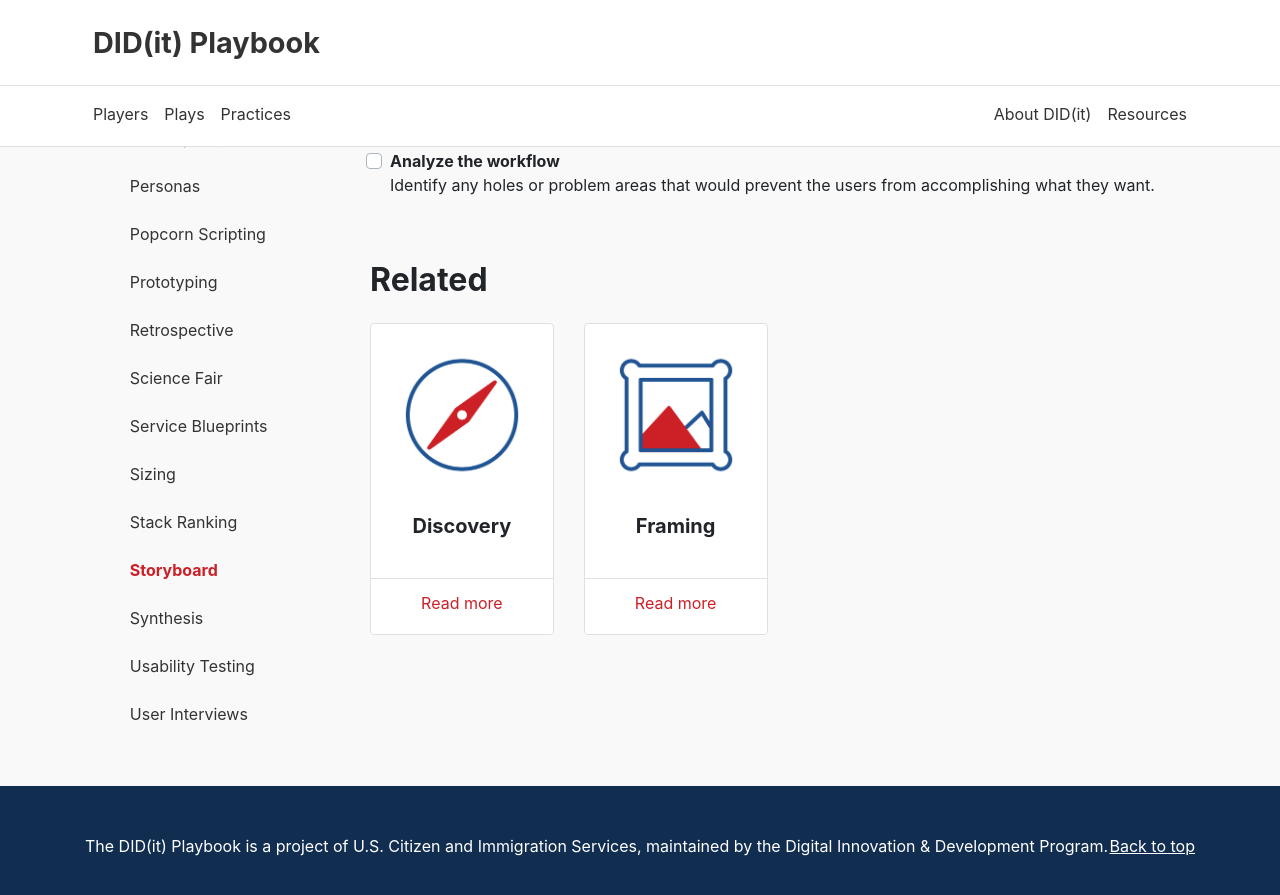
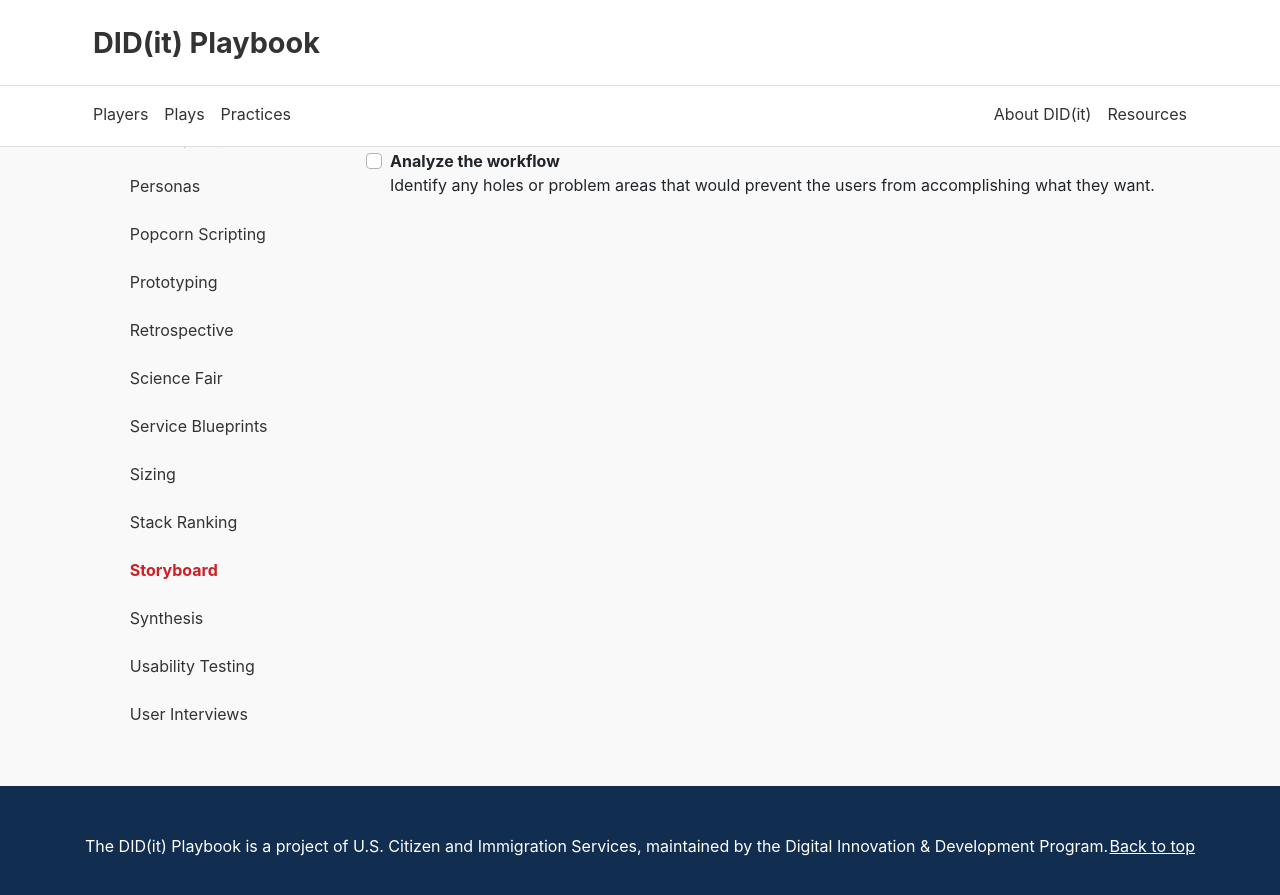
Before and after one commit to KnightPointSystems/kps_playbook, a Jekyll site: the page built from v2/practices/storyboard.md, in a window 1280 px wide and 900 px high, scrolled down 805 px. Shown: the top 895 px of the window. Built offline with Jekyll 4.4.1, drawn with Linux system fonts in a browser that asks for light colours; nearby versions of some CDN libraries.

Commit message:
Update storyboard.yml
Updated Related items

```diff
--- a/_data/practices/storyboard.yml
+++ b/_data/practices/storyboard.yml
@@ -14,6 +14,3 @@ steps:
     text: Each illustration represents a shot and follows the storyline.
   - title: Analyze the workflow
     text: Identify any holes or problem areas that would prevent the users from accomplishing what they want.
-related:
-  - Discovery
-  - Framing
```
